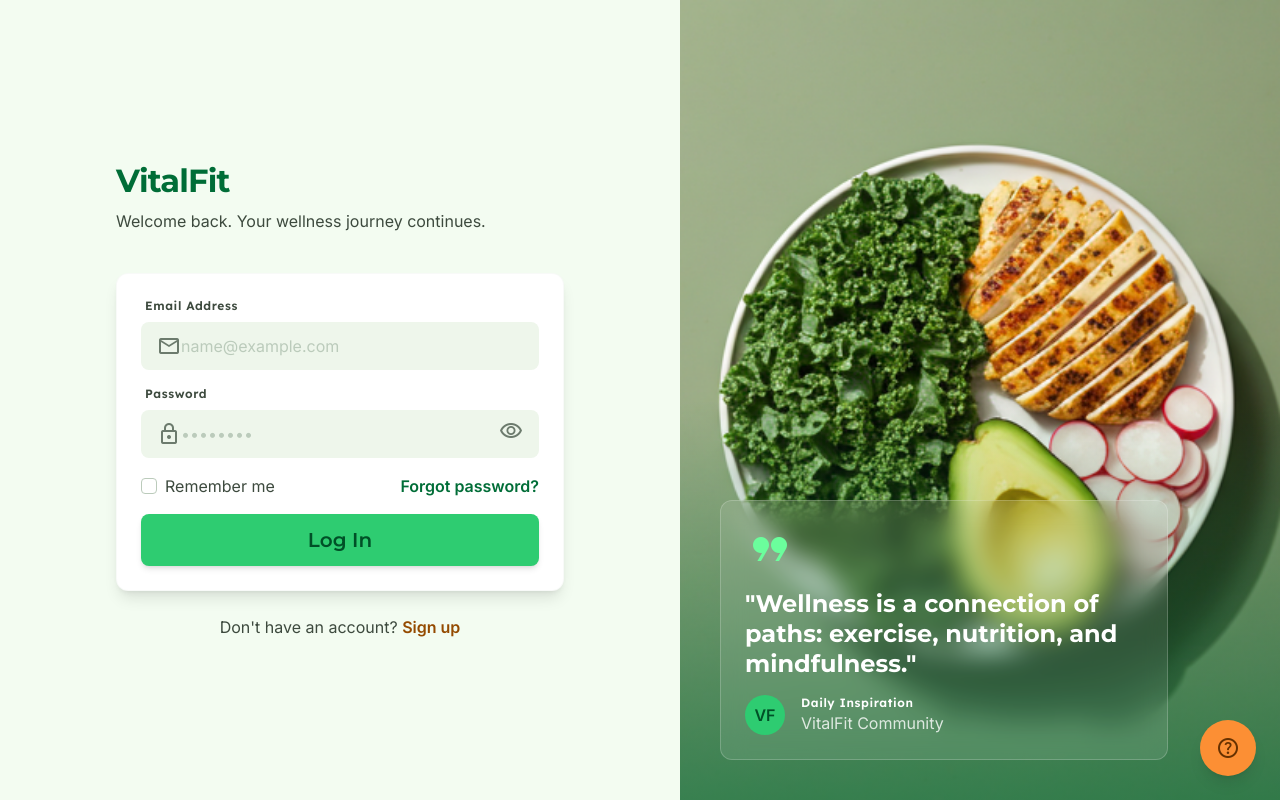
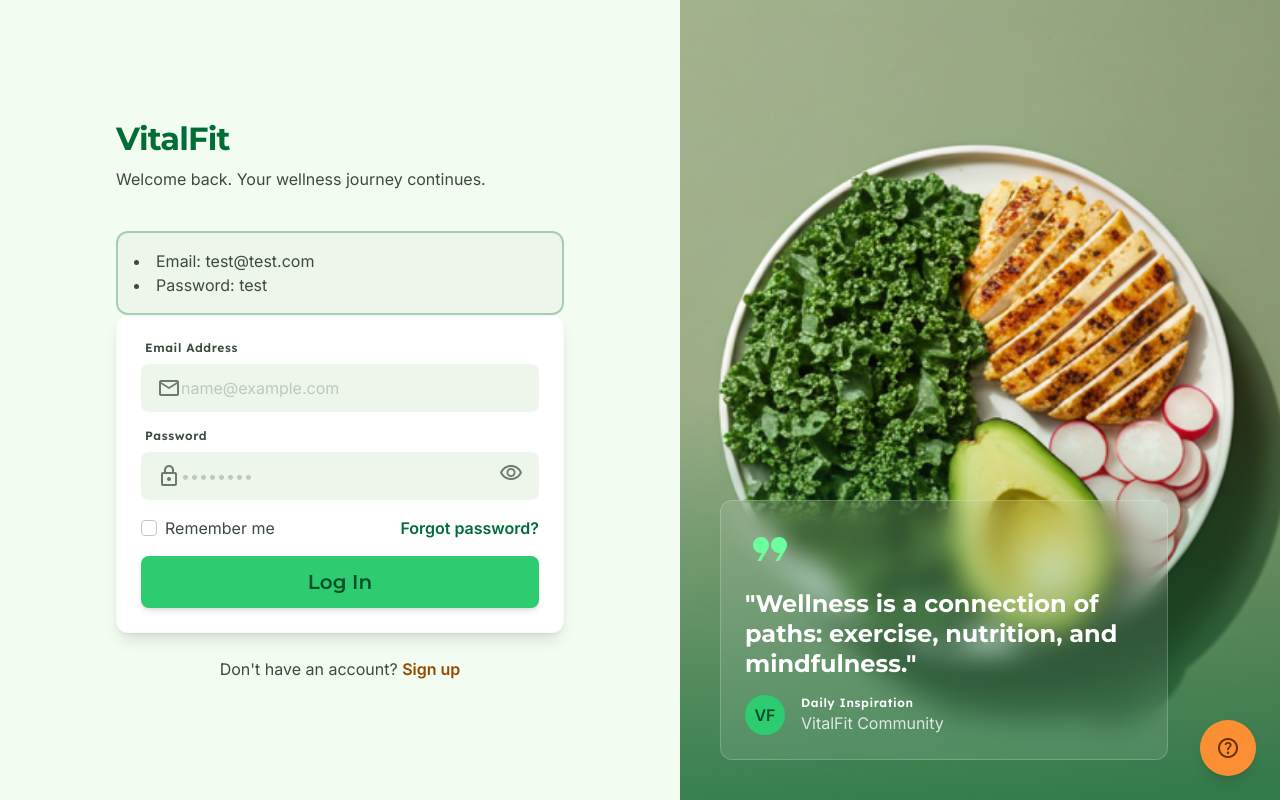
Before and after one commit to Sandro006/regime, a CodeIgniter 4 app: the page made by app/Views/auth/FrontOffice/login.php in a window 1280 px wide. Run offline with PHP 8.4 and a stand-in for CodeIgniter, Linux system fonts and the light colour scheme; the template is opened without the code that fills it, so the values that code supplies are empty; some libraries are stand-ins or nearby versions.

Commit message:
Valeur par defaut

```diff
--- a/app/Views/auth/FrontOffice/login.php
+++ b/app/Views/auth/FrontOffice/login.php
@@ -144,6 +144,12 @@
                     <h1 class="font-display-lg text-display-lg text-primary tracking-tight">VitalFit</h1>
                     <p class="font-body-lg text-body-lg text-on-surface-variant mt-xs">Welcome back. Your wellness journey continues.</p>
                 </div>
+                <div class="bg-surface-container-low p-md rounded-xl border-2 border-primary/30 mt-md">
+                    <ul class="list-disc list-inside text-on-surface-variant">
+                        <li><span>Email: test@test.com</span></li>
+                        <li><span>Password: test</span></li>
+                    </ul>
+                </div>
                 <!-- Login Form Card -->
                 <div class="bg-surface-container-lowest rounded-xl shadow-lg p-lg border border-outline-variant/10">
 
```
